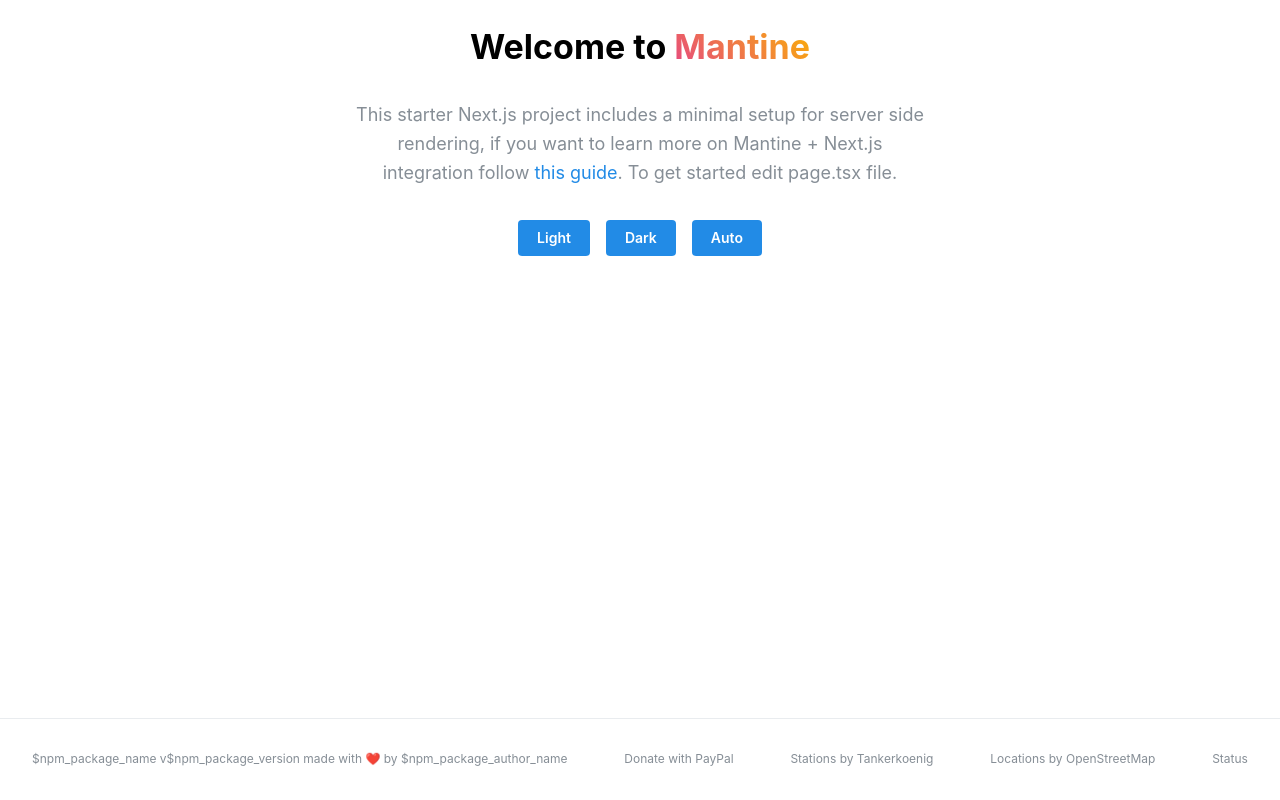
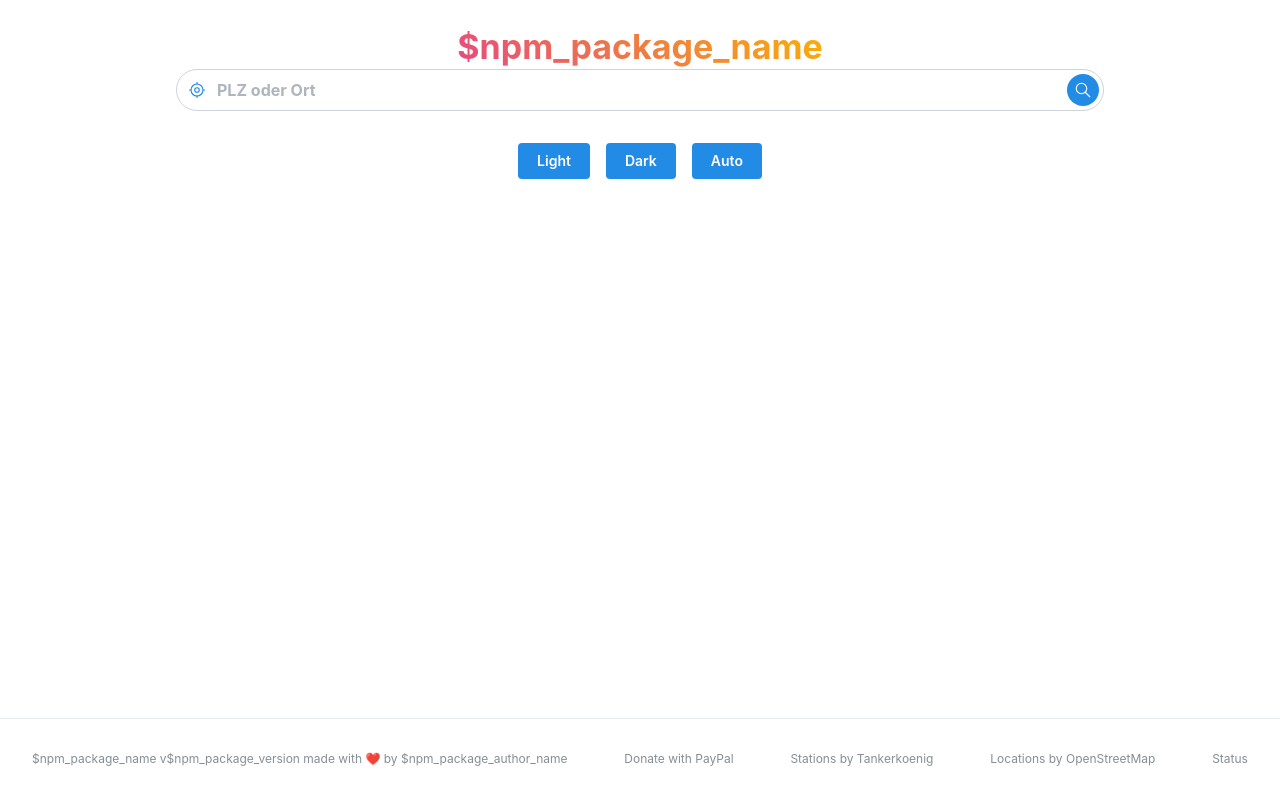
Before and after one commit to baudom/easytank, a Next.js app: page / in a window 1280 px wide. Built offline with nearby package versions, Linux system fonts and the light colour scheme.

Commit message:
small refactor on Welcome page

```diff
--- a/src/components/Welcome/index.tsx
+++ b/src/components/Welcome/index.tsx
@@ -1,42 +1,21 @@
-import { Anchor, Text, Title } from "@mantine/core";
+import { Text, Title } from "@mantine/core";
 import { FC } from "react";
+import LocationSearch from "@/components/LocationSerach";
 
 const Welcome: FC = () => {
     return (
         <>
-            <Title
-                className={""}
-                ta={"center"}
-            >
-                Welcome to{" "}
+            <Title ta={"center"}>
                 <Text
                     inherit
                     variant="gradient"
                     component="span"
                     gradient={{ from: "pink", to: "yellow" }}
                 >
-                    Mantine
+                    {process.env.NEXT_PUBLIC_NAME}
                 </Text>
+                <LocationSearch />
             </Title>
-            <Text
-                c="dimmed"
-                ta="center"
-                size="lg"
-                maw={580}
-                mx="auto"
-                mt="xl"
-            >
-                This starter Next.js project includes a minimal setup for server
-                side rendering, if you want to learn more on Mantine + Next.js
-                integration follow{" "}
-                <Anchor
-                    href="https://mantine.dev/guides/next/"
-                    size="lg"
-                >
-                    this guide
-                </Anchor>
-                . To get started edit page.tsx file.
-            </Text>
         </>
     );
 };
```
Also changed, not shown: src/components/Welcome/index.module.css (deleted, +0 -10 lines).
